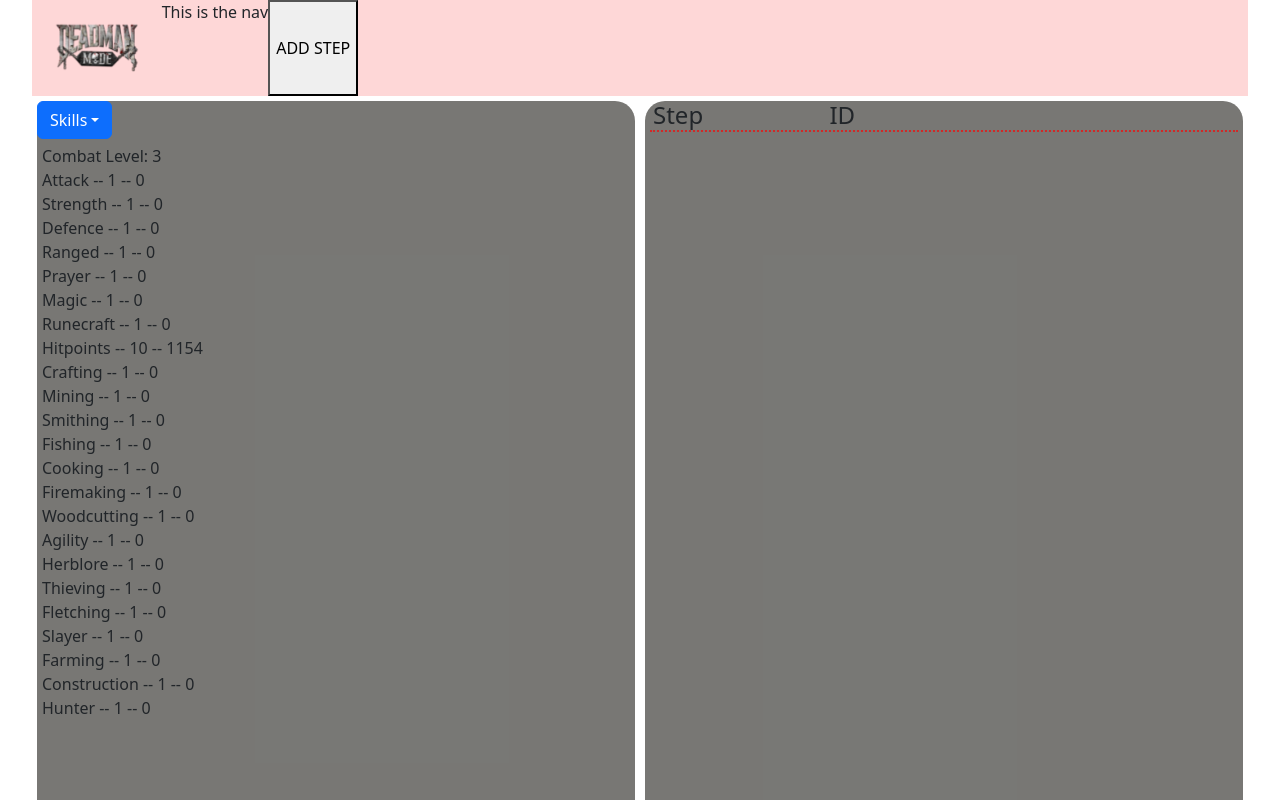
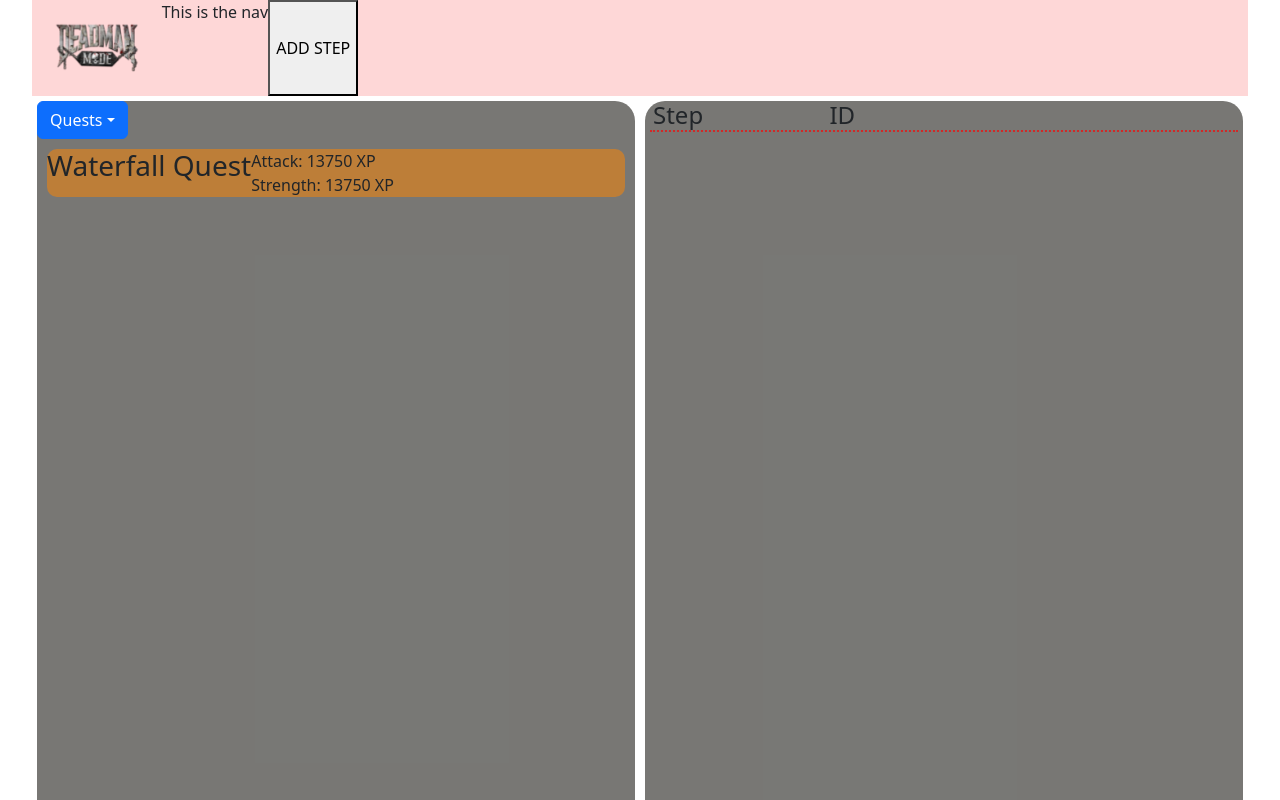
Before and after one commit to joelewis43/DMMPlanner, a React (Vite) app: page / in a window 1280 px wide. Shown: the top 800 px of the page. Built offline with nearby package versions, Linux system fonts and the light colour scheme.

Commit message:
Added initial quest display

```diff
--- a/src/app/main.tsx
+++ b/src/app/main.tsx
@@ -7,6 +7,7 @@ import '../style/index.css'
 import '../style/App.css'
 import '../style/Route.css'
 import '../style/Container.css'
+import '../style/Quest.css'
 
 
 createRoot(document.getElementById('root')!).render(
--- a/src/components/options/OptionsToggle.tsx
+++ b/src/components/options/OptionsToggle.tsx
@@ -4,14 +4,14 @@ import SkillViewer from './SkillViewer';
 import QuestViewer from './QuestViewer';
 
 function OptionsToggle() {
-  const [activeComponent, setActiveComponent] = useState('Skills');
+  const [activeComponent, setActiveComponent] = useState('Quests');
 
   const renderComponent = () => {
     switch (activeComponent) {
+      case 'Quests':
+        return <QuestViewer />;
       case 'Skills':
         return <SkillViewer />;
-      case 'Quests':
-        return <QuestViewer />;
       default:
         return <SkillViewer />;
     }
@@ -25,8 +25,8 @@ function OptionsToggle() {
         </Dropdown.Toggle>
 
         <Dropdown.Menu>
+          <Dropdown.Item eventKey="Quests">Quests</Dropdown.Item>
           <Dropdown.Item eventKey="Skills">Skills</Dropdown.Item>
-          <Dropdown.Item eventKey="Quests">Quests</Dropdown.Item>
           <Dropdown.Item eventKey="ComponentC">Component C</Dropdown.Item>
         </Dropdown.Menu>
       </Dropdown>
--- a/src/components/options/QuestViewer.tsx
+++ b/src/components/options/QuestViewer.tsx
@@ -1,12 +1,29 @@
 import React from 'react';
+import { quests } from '../../types/Quests';
+import { useRouteContext } from '../../providers/RouteProvider';
 
 interface QuestViewerProps {
 }
 
 const QuestViewer: React.FC<QuestViewerProps> = ({ }) => {
 
+  const {appendQuest} = useRouteContext();
+
   return (
-   <div>quests go here</div>
+    <div className='quest-container'>
+      {quests.map(quest => (
+        <div key={quest.name} className='quest-item' onDoubleClick={() => appendQuest(quest)}>
+          <h3>{quest.name}</h3>
+          <div>
+            {Object.entries(quest.xpRewards).map(([skillName, xp]) => (
+              <div key={skillName}>
+                {skillName}: {xp} XP
+              </div>
+            ))}
+          </div>
+        </div>
+      ))}
+    </div>
   );
 };
 
--- /dev/null
+++ b/src/data/quests.json
@@ -0,0 +1,9 @@
+[
+  {
+    "name": "Waterfall Quest",
+    "xpRewards": {
+      "Attack": 13750,
+      "Strength": 13750
+    }
+  }
+]
--- a/src/providers/RouteProvider.tsx
+++ b/src/providers/RouteProvider.tsx
@@ -2,6 +2,7 @@ import React, { createContext, useContext, useState } from 'react';
 import { RouteStep, RouteStepInput } from '../types/RouteStep';
 import { v5 as uuidv5 } from 'uuid';
 import { v4 as uuidv4 } from 'uuid';
+import { QuestData } from '../types/Quests';
 
 
 interface RouteContextType {
@@ -12,6 +13,7 @@ interface RouteContextType {
   deleteStepFromRoute: (id: string) => void;
   importRoute: (route: RouteStep[]) => void;
   addDummyStep: () => void;
+  appendQuest: (input: QuestData) => void;
 }
 
 const RouteContext = createContext<RouteContextType | undefined>(undefined);
@@ -21,7 +23,7 @@ export const RouteProvider: React.FC<{ children: React.ReactNode }> = ({ childre
 
   const appendRoute = (input: RouteStepInput) => {
     const newId = uuidv5(input.name, uuidv5.DNS);
-    if (route.filter((s) => s.id === newId).length > 0) return;
+    if (isPresent(newId)) return;
     const newStep: RouteStep = {
       ...input,
       id: newId
@@ -50,8 +52,22 @@ export const RouteProvider: React.FC<{ children: React.ReactNode }> = ({ childre
     }])
   }
 
+  const appendQuest = (input: QuestData) => {
+    const newId = uuidv5(input.name, uuidv5.DNS);
+    if (isPresent(newId)) return;
+    setRoute([...route, {
+      name: input.name,
+      id: newId,
+    }])
+  }
+
+  const isPresent = (id: string) => {
+    if (route.filter((s) => s.id === id).length > 0) return true;
+    return false;
+  }
+
   return (
-    <RouteContext.Provider value={{ route, setRoute, appendRoute, editRouteStep, deleteStepFromRoute, importRoute, addDummyStep}}>
+    <RouteContext.Provider value={{ route, setRoute, appendRoute, editRouteStep, deleteStepFromRoute, importRoute, addDummyStep, appendQuest }}>
       {children}
     </RouteContext.Provider>
   );
--- /dev/null
+++ b/src/style/Quest.css
@@ -0,0 +1,14 @@
+.quest-container {
+
+}
+
+.quest-item {
+  display: flex;
+  cursor: pointer;
+  background-color: var(--color-third);
+  border: 0;
+  border-radius: 10px;
+  margin-top: 5px;
+  margin-left: 5px;
+  margin-right: 5px;
+}
--- /dev/null
+++ b/src/types/Quests.tsx
@@ -0,0 +1,10 @@
+import { SkillName } from "./Skills";
+import questsData from '../data/quests.json';
+
+export interface QuestData {
+  name: string,
+  xpRewards: Partial<Record<SkillName, number>>
+}
+
+
+export const quests: QuestData[] = questsData;
```
